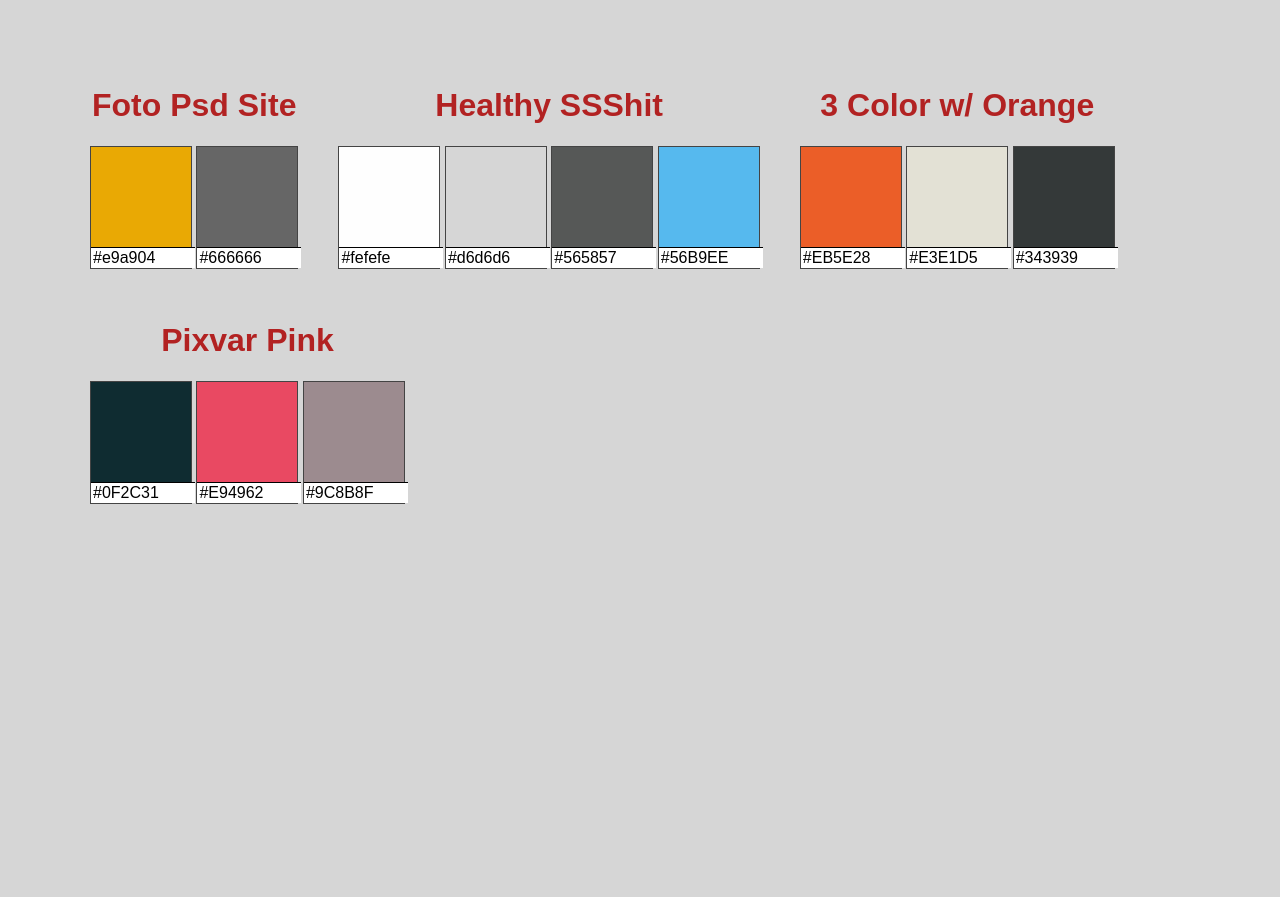
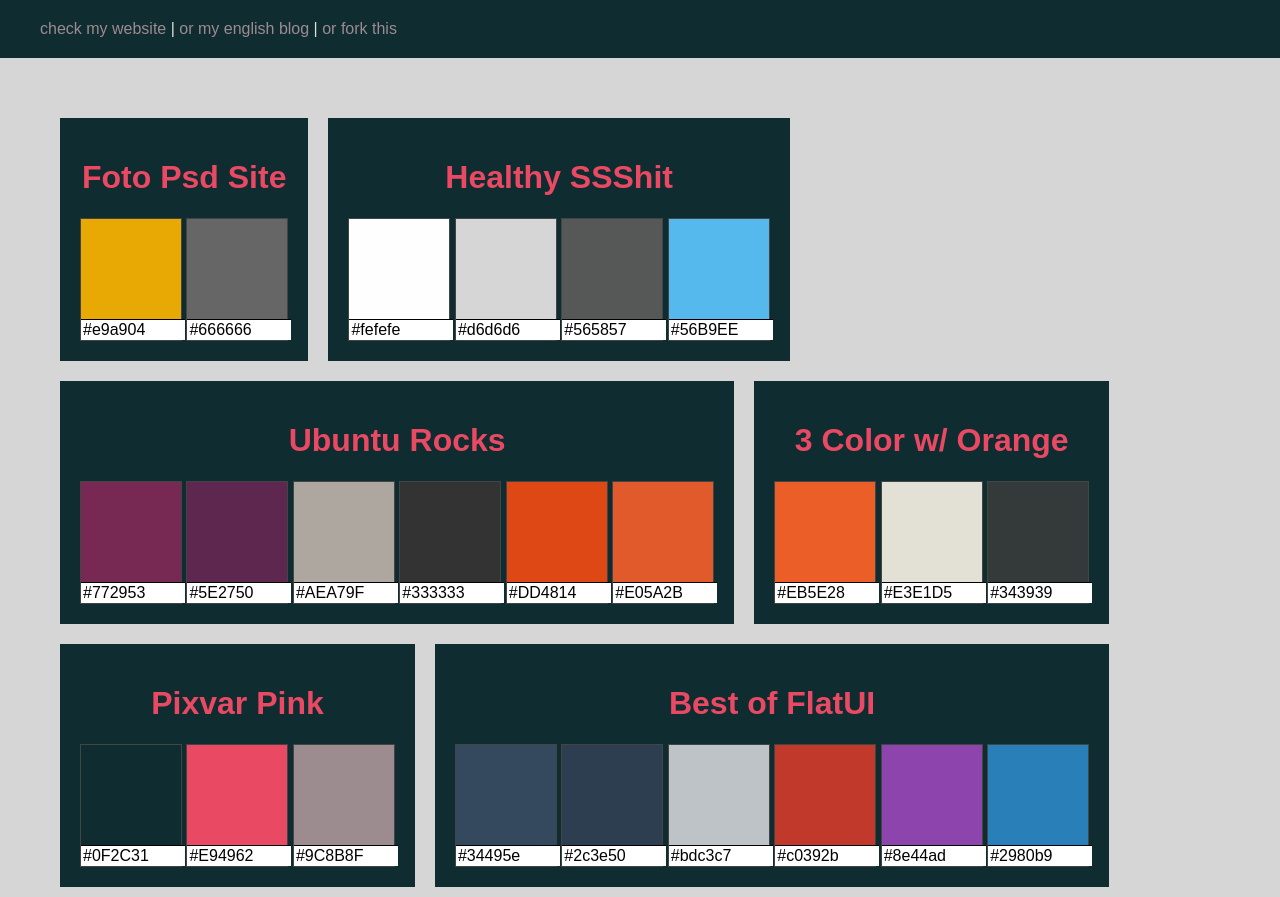
Before and after one commit to alkinkasap/myColor, a plain HTML site: page index.html in a window 1280 px wide. Before the commit the page ends 800 px from the top, so only its background shows below. Drawn offline with Linux system fonts and the light colour scheme.

Commit message:
stylin
2 new color schemes and a bit styling

```diff
--- a/asset/css/style.css
+++ b/asset/css/style.css
@@ -9,6 +9,9 @@ section {
 ul.set {
 	width: auto;
 	float: left;
+	background-color: #0F2C31;
+	padding: 20px;
+	margin: 10px;
 }
 ul.set li {
 	list-style: none;
@@ -39,18 +42,30 @@ h1 {
 }
 a {
 	text-decoration: none;
-	color: firebrick;
-	-webkit-transition: all 0.3s ;
-	-moz-transition: all 0.3s ;
-	-ms-transition: all 0.3s ;
-	-o-transition: all 0.3s ;
-	transition: all 0.3s ;
+	color: #E94962;
+	-webkit-transition: all 0.2s ;
+	-moz-transition: all 0.2s ;
+	-ms-transition: all 0.2s ;
+	-o-transition: all 0.2s ;
+	transition: all 0.2s ;
 }
 a:hover {
-	color: forestgreen;
+	color: #56B9EE;
 	-webkit-transform: scale(1.1) rotate(360deg);
 	-moz-transform: scale(1.1) rotate(360deg);
 	-ms-transform: scale(1.1) rotate(360deg);
 	-o-transform: scale(1.1) rotate(360deg);
 	transform: scale(1.1) rotate(360deg);
 }
+
+nav {
+	padding: 20px 40px;
+	background-color: #0F2C31;
+	color: #E3E1D5;
+}
+nav a {
+	color: #9C8B8F;
+}
+nav a:hover {
+	color: #E94962;
+}
--- a/index.html
+++ b/index.html
@@ -13,6 +13,9 @@
 
 	<header>
 		<nav>
+		<a href="http://alkinkasap.net">check my website</a>  |
+		<a href="http://alkinkasap.github.io">or my english blog</a>  |
+		<a href="https://github.com/alkinkasap/myColor">or fork this</a>
 		</nav>
 	</header>
 
@@ -49,6 +52,34 @@
 			</li>
 		</ul>
 		<ul class="set">
+		<h1><a href="https://design.ubuntu.com/brand/colour-palette">Ubuntu Rocks</a></h1>
+
+			<li>
+				<div></div>
+				<input type="text" value="#772953">
+			</li>
+			<li>
+				<div></div>
+				<input type="text" value="#5E2750">
+			</li>
+			<li>
+				<div></div>
+				<input type="text" value="#AEA79F">
+			</li>
+			<li>
+				<div></div>
+				<input type="text" value="#333333">
+			</li>
+			<li>
+				<div></div>
+				<input type="text" value="#DD4814">
+			</li>
+			<li>
+				<div></div>
+				<input type="text" value="#E05A2B">
+			</li>
+		</ul>
+		<ul class="set">
 		<h1><a href="https://dribbble.com/shots/1965187-New-Personal-Site">3 Color w/ Orange</a></h1>
 
 			<li>
@@ -80,6 +111,34 @@
 				<input type="text" value="#9C8B8F">
 			</li>
 		</ul>
+		<ul class="set">
+		<h1><a href="http://designmodo.github.io/Flat-UI/">Best of FlatUI</a></h1>
+
+			<li>
+				<div></div>
+				<input type="text" value="#34495e">
+			</li>
+			<li>
+				<div></div>
+				<input type="text" value="#2c3e50">
+			</li>
+			<li>
+				<div></div>
+				<input type="text" value="#bdc3c7">
+			</li>
+			<li>
+				<div></div>
+				<input type="text" value="#c0392b">
+			</li>
+			<li>
+				<div></div>
+				<input type="text" value="#8e44ad">
+			</li>
+			<li>
+				<div></div>
+				<input type="text" value="#2980b9">
+			</li>
+		</ul>
 
 
 	</section>
```
